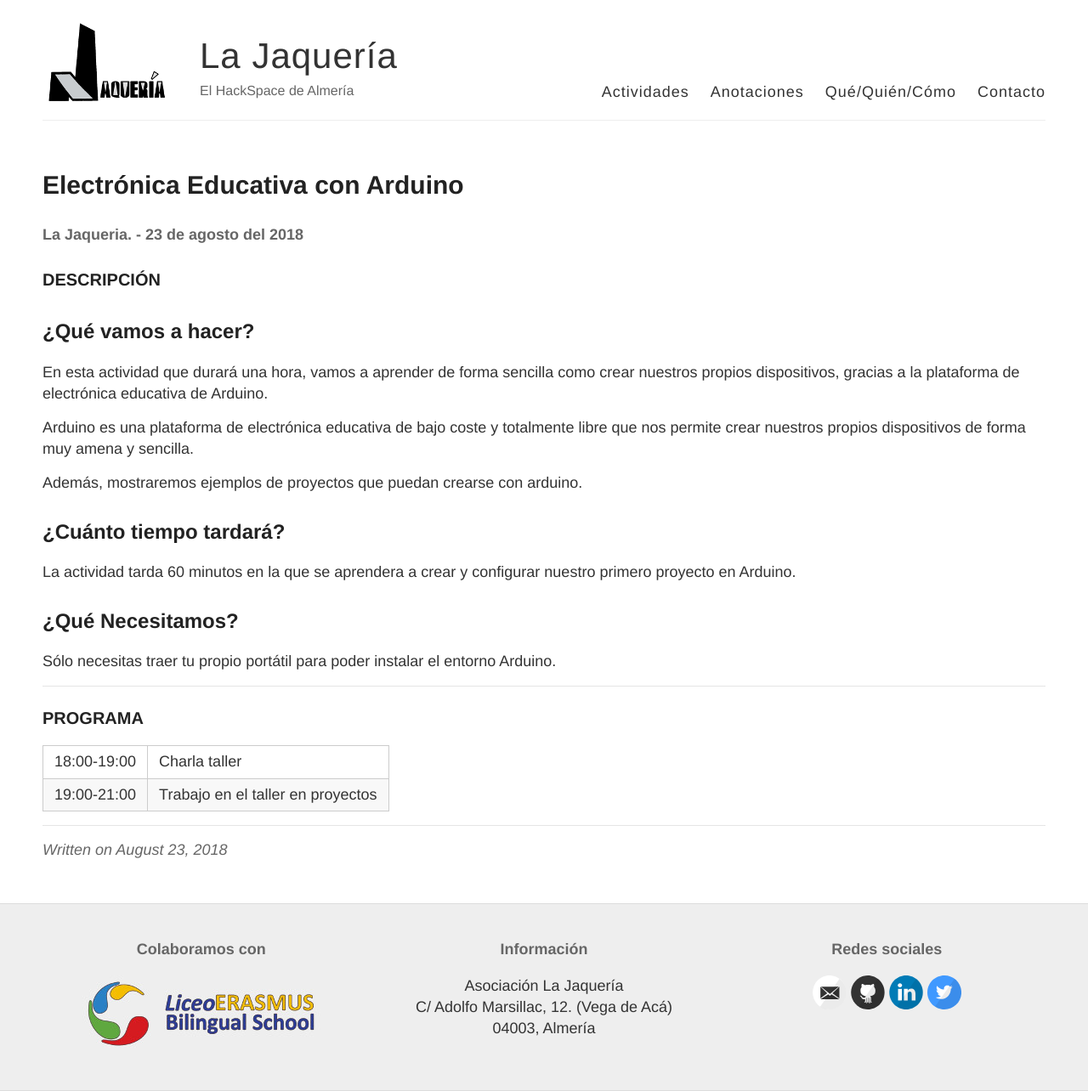
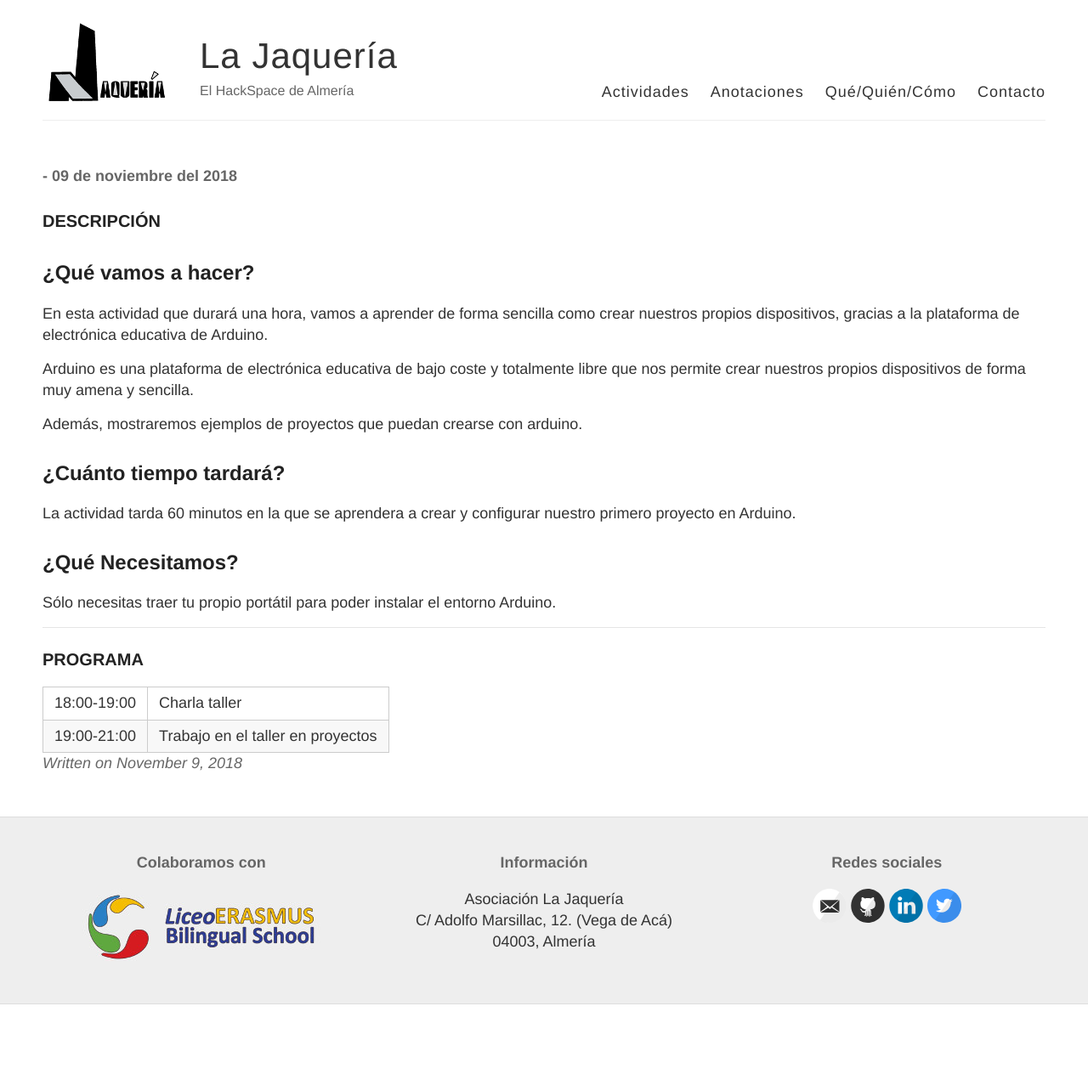
Before and after one commit to LaJaqueria/LaJaqueria.github.io, a Jekyll site: the page built from _posts/2018-11-09-electronica-educativa.md, in a window 1280 px wide. Shown: the whole page at 85% size. Built offline with Jekyll 4.4.1, drawn with Linux system fonts in a browser that asks for light colours; our own code applies the rules of GitHub Pages for plain Markdown files; after the commit the page ends 1182 px from its top, so only the background shows below that; part of the change alters nothing that is shown.

```diff
--- a/_posts/2018-11-09-electronica-educativa.md
+++ b/_posts/2018-11-09-electronica-educativa.md
@@ -1,15 +1,20 @@
 ---
-layout: post
-#Datos del post
+layout: actividad
 title: "Electrónica Educativa con Arduino"
+subtitle: "9 de Noviembre/ Liceo Erasmus, Almería"
+description: "electrones, bits, bytes..."
 
-#Fecha
-date: 2018-08-23T19:30
+startDate: 2018-11-09T18:00
+endDate: 2018-11-09T21:00
 
-category: post
-user: La Jaqueria.
+place: "Liceo ERASMUS Bilingual School"
+street: "Calle Adolfo Marsillach, 12"
+locality: "Almería"
+postalCode: "04002"
+map: https://goo.gl/maps/ccEReJxB1HH2
+
+category: actividades
+user:  @Zerasul
 ---
 
 {% include electronica-educativa.md %}
-
----
```
